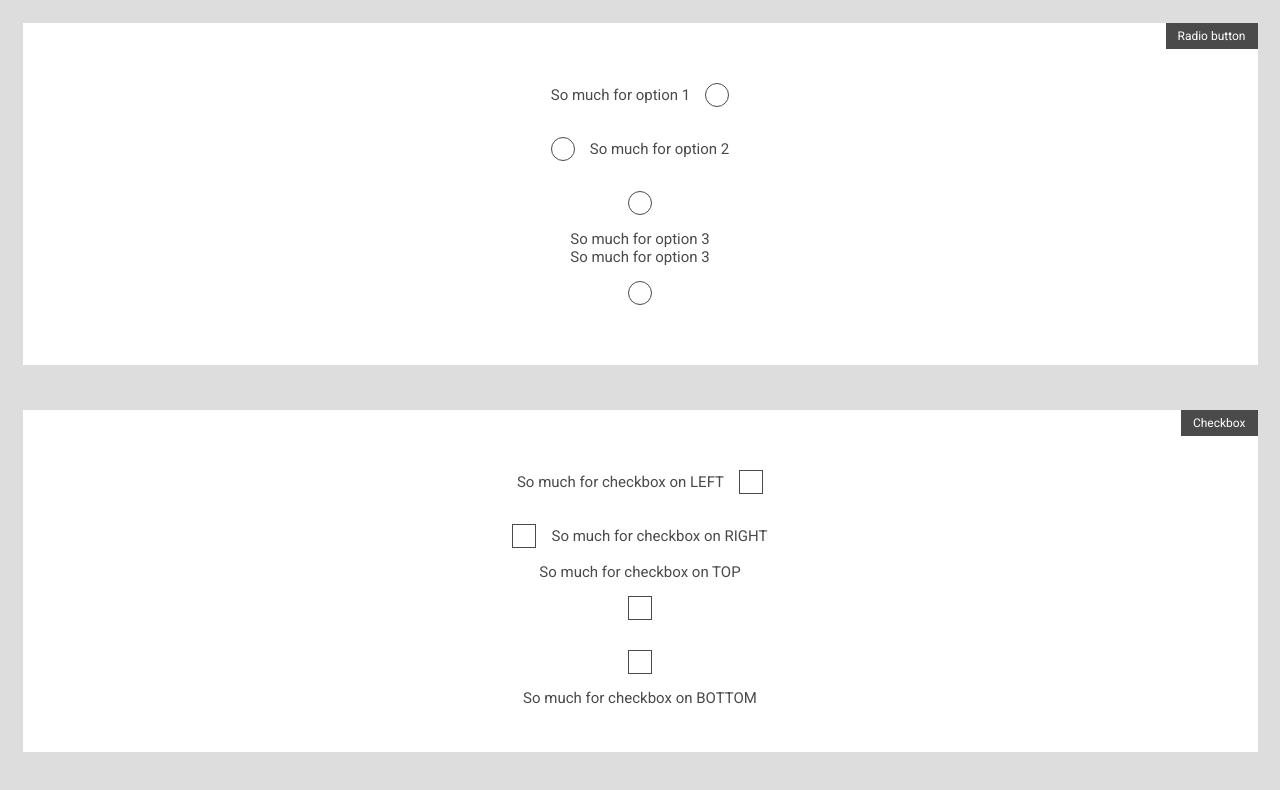
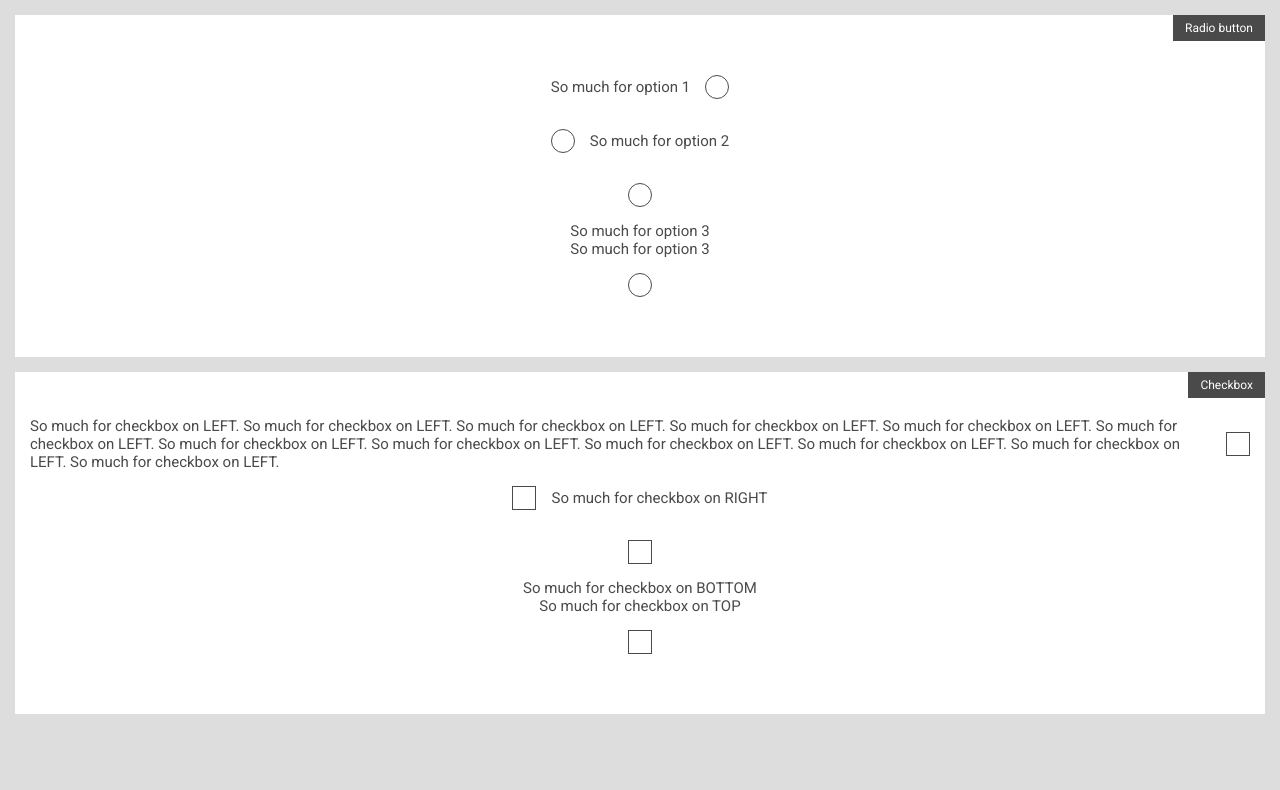
Before and after one commit to JackRus/SCSS-Lab, a plain HTML site: page index.html in a window 1280 px wide. Drawn offline with Linux system fonts and the light colour scheme.

Commit message:
Radio button left right top bottom Update

```diff
--- a/assets/styles/styles.scss
+++ b/assets/styles/styles.scss
@@ -13,9 +13,10 @@ html {
 
 body {
     display: grid;
-    grid: min-content / 1fr;
+    grid: min-content / minmax(400px, 1fr);
     background-color: #dddddd;
-    margin: 0;
+    margin: 1rem;
+    grid-gap: 1rem;
     font-size: 1rem;
 }
 
@@ -23,7 +24,6 @@ body > div {
     position: relative;
     background: white;
     color: $grey;
-    margin: 1.5em;
     padding: 3em 1em;
 
     &::before {
@@ -57,23 +57,13 @@ label.jr-checkbox {
     display: inline-flex;
     align-items: center;
 
-    &.left {
-        span { margin: 1em 0 1em 1em; }
-    }
-
-    &.right {
-        span { margin: 1em 1em 1em 0; }
-    }
-
+    &.left > span::before { margin: 1em 0 1em 1em; }
+    &.right > span::before { margin: 1em 1em 1em 0; }
     &.top, &.bottom {
-        text-align: center;
-        display: block;
-        width: 100%;
+        display: inline-block;
         span {
-            display: flex;
-            justify-items: center;
-            justify-content: space-around;
-            margin: 1em auto;
+            display: block;
+            &::before { margin: 1em auto; }
         }
     }
 
@@ -99,28 +89,21 @@ label.jr-checkbox {
         position: relative;
         display: inline-flex;
         align-items: center;
-        width: 1.6em;
-        height: 1.6em;
 
         &::before {
-            position: absolute;
             display: flex;
             align-items: center;
             justify-content: center;
-            top: 0;
-            bottom: 0;
-            left: 0;
-            right: 0;
+            width: 1.6em;
+            height: 1.6em;
             content: '';
-            border: solid calc(1.5rem * 0.075) $font-color;
-            font-weight: 600;
-            font-size: 1.2em;
+            border: solid 0.1125rem;
+            font-weight: bold;
+            font-size: 1em;
             padding: .1em;
         }
     }
 }
-
-$slider-size: 2rem;
 
 // RADIO
 label.jr-radio {
@@ -158,8 +141,9 @@ label.jr-radio {
 
     input {
         display: none;
-        &:checked  + span {
-            border: solid 0.45rem $font-color;
+
+        &:checked + span {
+            border: solid 0.45rem;
             background-color: lightgreen;
         }
     }
--- a/index.html
+++ b/index.html
@@ -36,24 +36,27 @@
     <!-- CHECKBOX -->
     <div class="grid" data-title="Checkbox">
         <label class="jr-checkbox left highlight">
-            So much for checkbox on LEFT
+            So much for checkbox on LEFT. So much for checkbox on LEFT.
+            So much for checkbox on LEFT. So much for checkbox on LEFT.
+            So much for checkbox on LEFT. So much for checkbox on LEFT.
+            So much for checkbox on LEFT. So much for checkbox on LEFT.
+            So much for checkbox on LEFT. So much for checkbox on LEFT.
+            So much for checkbox on LEFT. So much for checkbox on LEFT.
             <input type="checkbox"><span></span>
         </label>
         <label class="jr-checkbox right highlight">
             <input type="checkbox"><span></span>
             So much for checkbox on RIGHT
         </label>
+        <label class="jr-checkbox bottom highlight">
+            <input type="checkbox"><span></span>
+            So much for checkbox on BOTTOM
+        </label>
         <label class="jr-checkbox top highlight">
             So much for checkbox on TOP
             <input type="checkbox"><span></span>
         </label>
-        <label class="jr-checkbox bottom highlight">
-            <input type="checkbox"><span></span>
-            So much for checkbox on BOTTOM
-        </label>
     </div>
-
-
 
 </body>
 
```
Also changed, not shown: assets/styles/styles.css, 1 other file.
